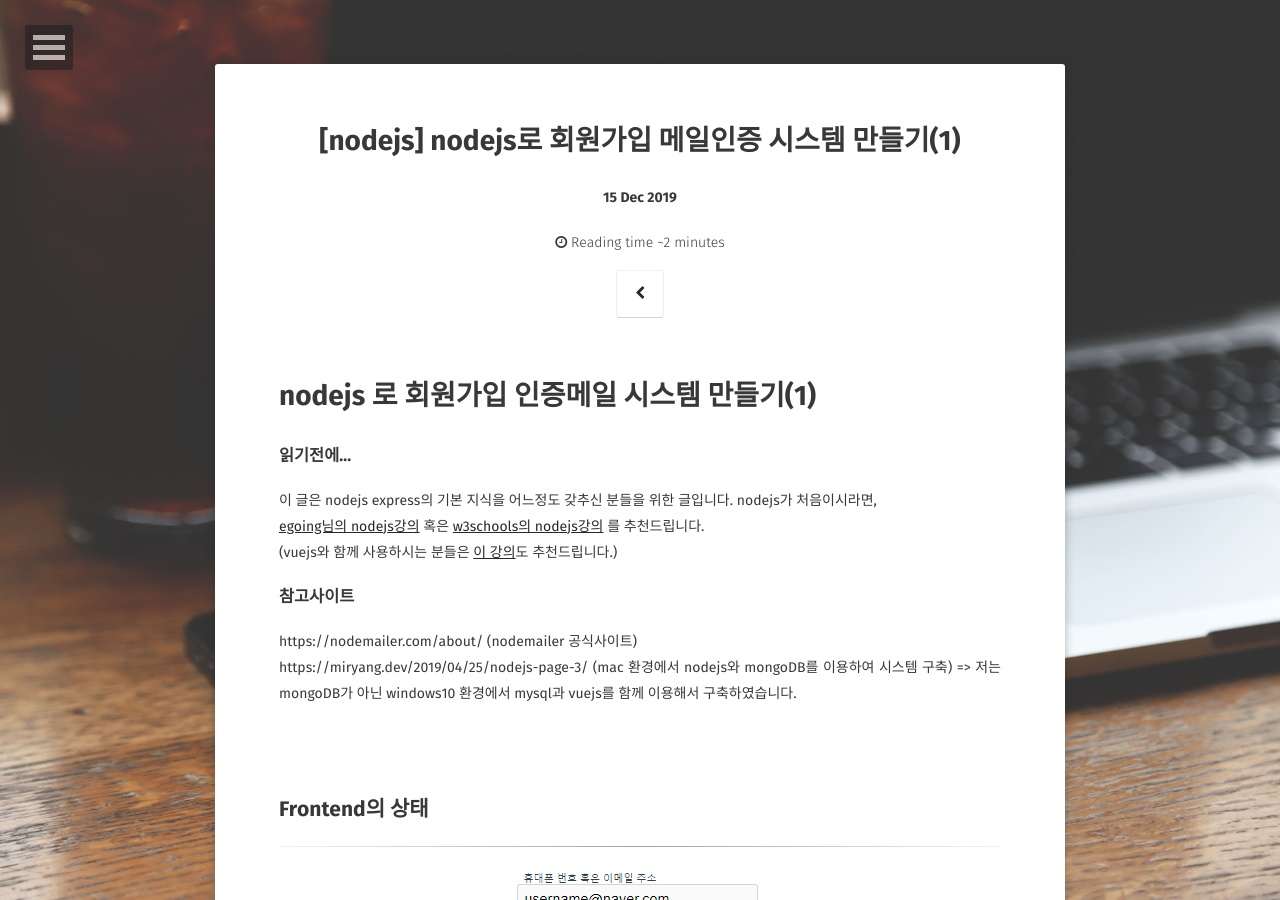
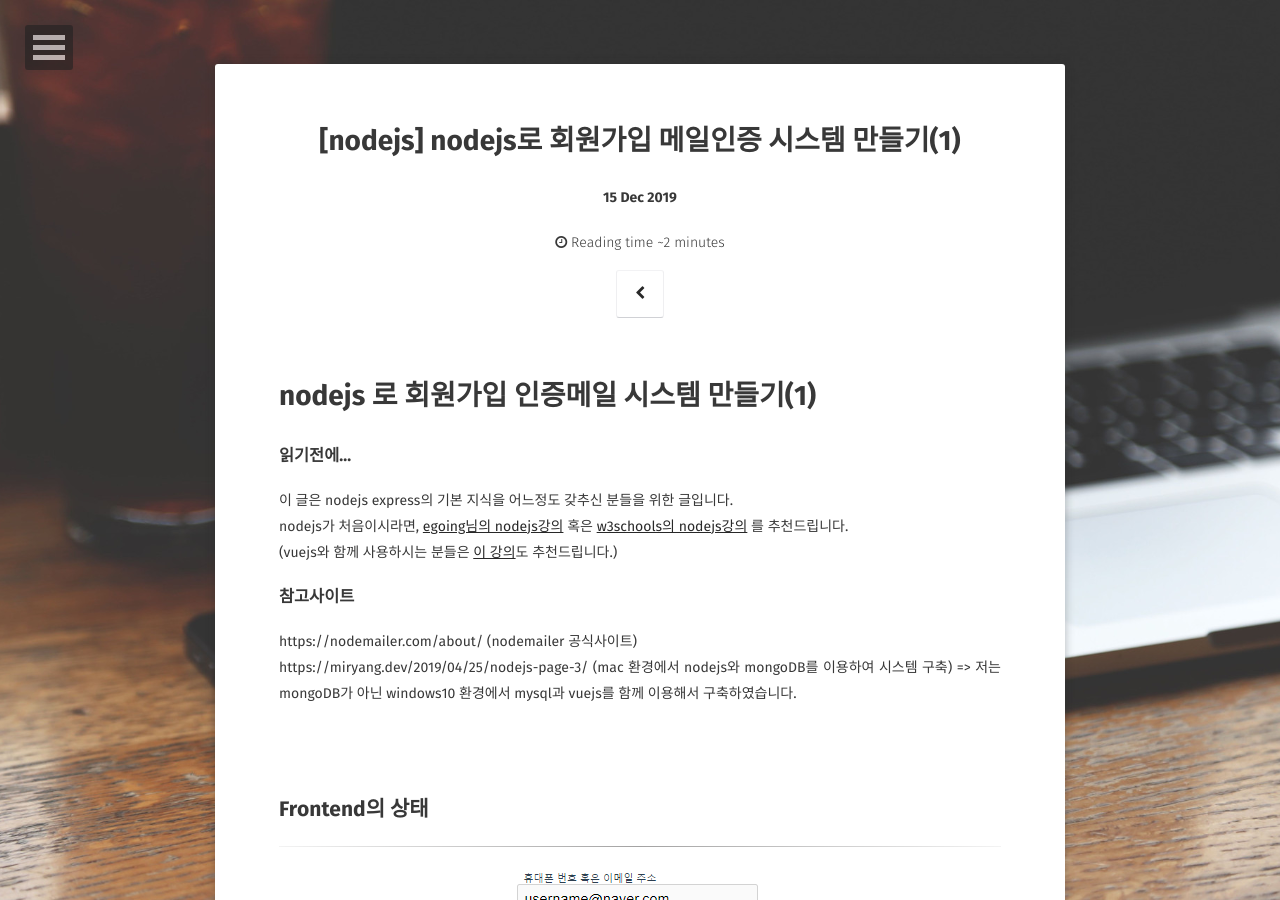
Before and after one commit to plan5886/plan5886.github.io, a Jekyll site: the page built from _posts/2019-12-15-[nodejs]nodemailer with naver.md, in a window 1280 px wide and 900 px high. Built offline with Jekyll 4.4.1, drawn with Linux system fonts in a browser that asks for light colours; some web fonts are replaced; comment, search, counter and statistics services are not loaded.

```diff
--- a/_posts/2019-12-15-[nodejs]nodemailer with naver.md
+++ b/_posts/2019-12-15-[nodejs]nodemailer with naver.md
@@ -10,7 +10,7 @@ comments: true
 # nodejs 로 회원가입 인증메일 시스템 만들기(1)
 
 ### 읽기전에...
-이 글은 nodejs express의 기본 지식을 어느정도 갖추신 분들을 위한 글입니다. nodejs가 처음이시라면,<br>
+이 글은 nodejs express의 기본 지식을 어느정도 갖추신 분들을 위한 글입니다.<br> nodejs가 처음이시라면,
 [egoing님의 nodejs강의](https://opentutorials.org/course/3332/21028)
 혹은 [w3schools의 nodejs강의](https://www.w3schools.com/nodejs/default.asp) 를 추천드립니다.<br>
 (vuejs와 함께 사용하시는 분들은 [이 강의](https://medium.com/hivelab-dev/vue-express-mysql-part1-98f68408d444)도 추천드립니다.)
```
